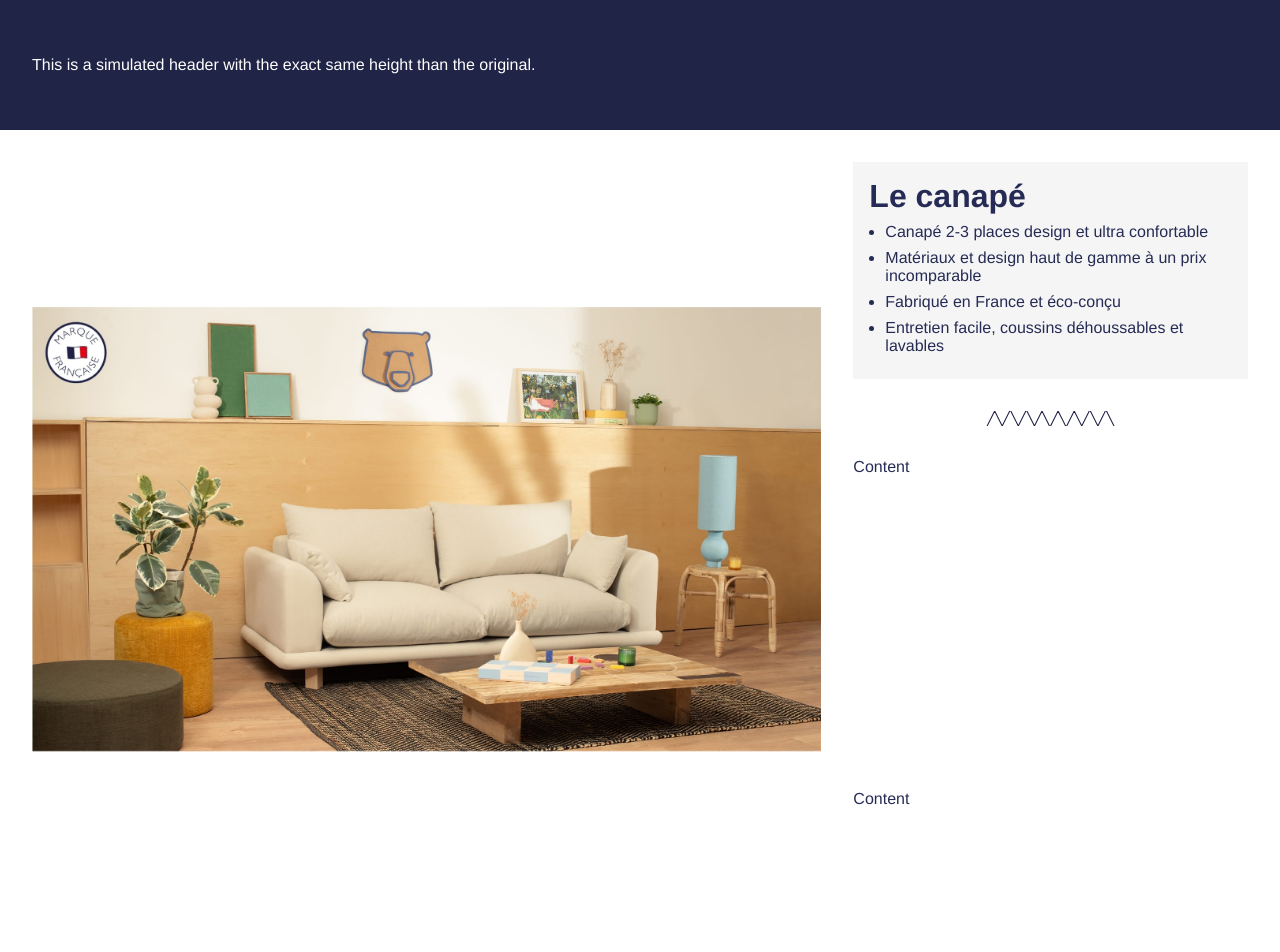
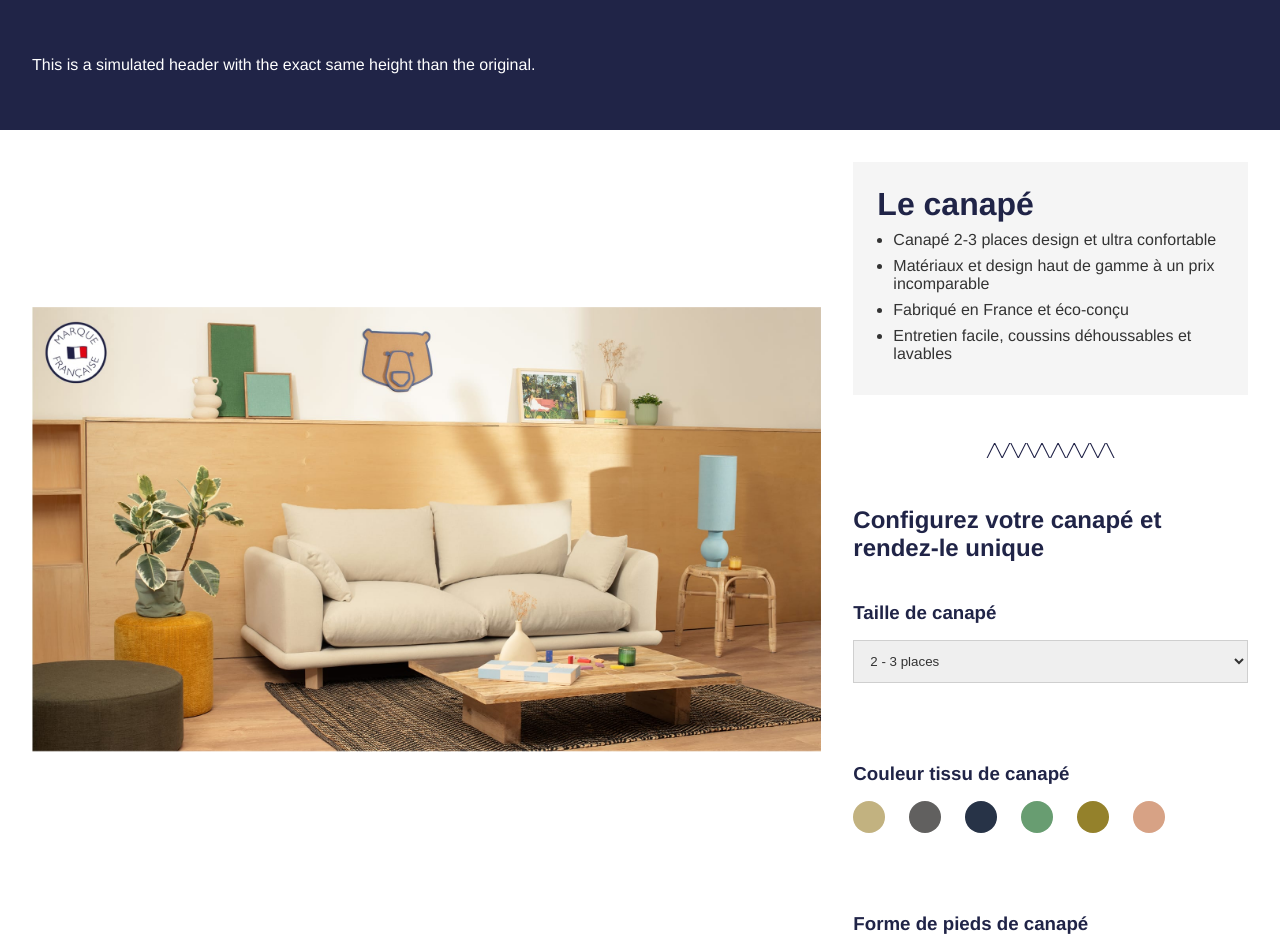
Before and after one commit to ephalys/tediber-test, a Vue app: page / in a window 1280 px wide. Shown: the top 952 px of the page. Built offline with nearby package versions, Linux system fonts and the light colour scheme.

Commit message:
feat: add Pinia, configurator & fix margin

```diff
--- a/package.json
+++ b/package.json
@@ -9,7 +9,8 @@
   },
   "dependencies": {
     "core-js": "^3.8.3",
-    "vue": "^2.6.14"
+    "vue": "^2.7.14",
+    "pinia": "^2.0.33"
   },
   "devDependencies": {
     "@babel/core": "^7.12.16",
@@ -24,6 +25,6 @@
     "prettier": "^2.4.1",
     "sass": "^1.32.7",
     "sass-loader": "^12.6.0",
-    "vue-template-compiler": "^2.6.14"
+    "vue-template-compiler": "^2.7.14"
   }
 }
--- a/src/App.vue
+++ b/src/App.vue
@@ -33,6 +33,6 @@ export default {
   font-family: Avenir, Helvetica, Arial, sans-serif;
   -webkit-font-smoothing: antialiased;
   -moz-osx-font-smoothing: grayscale;
-  color: $primary-light;
+  color: $dark-grey;
 }
 </style>
--- a/src/assets/scss/variables.scss
+++ b/src/assets/scss/variables.scss
@@ -1,3 +1,5 @@
 $primary: #202447;
 $primary-light: #262b55;
+$dark-grey: #333;
 $light-grey: #f5f5f5;
+$grey: #cfcfcf;
--- /dev/null
+++ b/src/components/BaseSelect.vue
@@ -0,0 +1,30 @@
+<template>
+  <select name="dimensions" class="base-select">
+    <option
+      v-for="(option, index) in options"
+      :value="option.value"
+      :key="index"
+    >
+      {{ option.value }}
+    </option>
+  </select>
+</template>
+
+<script>
+export default {
+  name: "BaseSelect",
+  props: {
+    options: Array,
+    name: String,
+  },
+};
+</script>
+
+<style lang="scss" scoped>
+.base-select {
+  width: 100%;
+  padding: 0.75rem;
+  border: 1px solid $grey;
+  color: $dark-grey;
+}
+</style>
--- /dev/null
+++ b/src/components/ColorSelector.vue
@@ -0,0 +1,106 @@
+<template>
+  <div class="color-selector">
+    <div
+      class="color-selector-item"
+      v-for="(option, index) in options"
+      :key="index"
+      :class="{ active: isOptionActive(option) }"
+      :style="getBackgroundFromCode(option.code)"
+      @mouseover="handleHover(option.value)"
+      @mouseout="handleMouseOut"
+      @click="handleClick(option.value)"
+    ></div>
+  </div>
+</template>
+
+<script>
+const COLORS = [
+  { code: "sofa-simple-color_ECRU", value: "#C2B280" },
+  { code: "sofa-simple-color_GRIS", value: "#61605f" },
+  { code: "sofa-simple-color_BLEU", value: "#273347" },
+  { code: "sofa-simple-color_VERT", value: "#689d71" },
+  { code: "sofa-simple-color_KAKI", value: "#94812b" },
+  { code: "sofa-simple-color_TERRACOTTA", value: "#d7a285" },
+  {
+    code: "sofa-simple-feet-color_CLAIR",
+    value: `url(${require("@/assets/img/sofa-simple-feet-color_CLAIR.png")}) center`,
+  },
+  {
+    code: "sofa-simple-feet-color_FONCE",
+    value: `url(${require("@/assets/img/sofa-simple-feet-color_FONCE.png")}) center`,
+  },
+];
+
+export default {
+  name: "ColorSelector",
+  props: {
+    options: Array,
+  },
+  data() {
+    return {
+      hoverColor: null,
+      selectedColor: null,
+      colors: COLORS,
+    };
+  },
+  watch: {
+    selectedColor(newVal) {
+      this.$emit("updateModifierTitle", newVal);
+    },
+    hoverColor(newVal) {
+      if (!newVal && this.selectedColor) {
+        this.$emit("updateModifierTitle", this.selectedColor);
+      } else {
+        this.$emit("updateModifierTitle", newVal);
+      }
+    },
+  },
+  methods: {
+    isOptionActive(option) {
+      return option.value === this.selectedColor;
+    },
+    handleHover(optionValue) {
+      this.hoverColor = optionValue;
+    },
+    handleClick(optionValue) {
+      this.selectedColor = optionValue;
+    },
+    handleMouseOut() {
+      this.hoverColor = null;
+    },
+    getBackgroundFromCode(code) {
+      const color = this.colors.find((c) => c.code === code);
+      return {
+        background: color?.value,
+      };
+    },
+  },
+};
+</script>
+
+<style lang="scss" scoped>
+.color-selector {
+  display: flex;
+  flex-wrap: wrap;
+  gap: 1.5rem;
+  margin-top: 1rem;
+
+  &-item {
+    width: 32px;
+    height: 32px;
+    border-radius: 50%;
+    border: 1px solid transparent;
+    cursor: pointer;
+    transition: border 0.2s;
+    z-index: 2;
+
+    &.active {
+      border: 1px solid $primary;
+    }
+
+    &:hover:not(.active) {
+      border: 1px solid $grey;
+    }
+  }
+}
+</style>
--- a/src/components/SelectorContent.vue
+++ b/src/components/SelectorContent.vue
@@ -2,9 +2,7 @@
   <div v-if="productData" class="selector-content">
     <SelectorContentHeading :product-name="productData.name" />
     <SelectorContentSeparator />
-    <div>Content</div>
-    <div>Content</div>
-    <div>Content</div>
+    <SelectorContentConfigurator />
   </div>
   <TheLoader v-else />
 </template>
@@ -12,30 +10,26 @@
 <script>
 import SelectorContentHeading from "@/components/SelectorContentHeading.vue";
 import SelectorContentSeparator from "@/components/SelectorContentSeparator.vue";
+import SelectorContentConfigurator from "@/components/SelectorContentConfigurator.vue";
 import TheLoader from "@/components/TheLoader.vue";
+
+import { useProductStore } from "@/stores/useProductStore";
+import { mapStores, mapState } from "pinia";
 
 export default {
   name: "SelectorContent",
   components: {
     SelectorContentHeading,
     SelectorContentSeparator,
+    SelectorContentConfigurator,
     TheLoader,
   },
-  data() {
-    return {
-      productData: null,
-    };
+  computed: {
+    ...mapStores(useProductStore),
+    ...mapState(useProductStore, ["productData"]),
   },
   mounted() {
-    fetch("/api.json")
-      .then((res) => {
-        if (!res.ok) {
-          throw new Error("Network response was not ok");
-        }
-        return res.json();
-      })
-      .then((data) => (this.productData = data))
-      .catch((error) => console.error("Fetch error:", error));
+    this.productStore.getProductData();
   },
 };
 </script>
@@ -44,10 +38,6 @@ export default {
 .selector-content {
   display: flex;
   flex-direction: column;
-  gap: 2rem;
-
-  > div:not(.selector-content-heading):not(.selector-content-separator) {
-    height: 300px;
-  }
+  gap: 3rem;
 }
 </style>
--- /dev/null
+++ b/src/components/SelectorContentConfigurator.vue
@@ -0,0 +1,45 @@
+<template>
+  <div class="selector-content-configurator">
+    <h2>Configurez votre canapé et rendez-le unique</h2>
+    <div class="selector-content-configurator-steps">
+      <SelectorContentConfiguratorStep
+        v-for="(step, index) in steps"
+        :step="step"
+        :key="index"
+      />
+    </div>
+  </div>
+</template>
+
+<script>
+import SelectorContentConfiguratorStep from "@/components/SelectorContentConfiguratorStep.vue";
+import { useProductStore } from "@/stores/useProductStore";
+import { mapStores, mapState } from "pinia";
+
+export default {
+  name: "SelectorContentConfigurator",
+  components: { SelectorContentConfiguratorStep },
+  computed: {
+    ...mapStores(useProductStore),
+    ...mapState(useProductStore, ["productData", "steps"]),
+    stepsLength() {
+      return this.steps.length;
+    },
+  },
+};
+</script>
+
+<style lang="scss" scoped>
+.selector-content-configurator {
+  h2 {
+    color: $primary;
+    margin-bottom: 2.5rem;
+  }
+
+  &-steps {
+    display: flex;
+    flex-direction: column;
+    gap: 5rem;
+  }
+}
+</style>
--- /dev/null
+++ b/src/components/SelectorContentConfiguratorStep.vue
@@ -0,0 +1,76 @@
+<template>
+  <div class="selector-content-configurator-step">
+    <SelectorContentConfiguratorStepTitle
+      :title="stepName"
+      :titleModifier="titleModifier"
+    />
+    <component
+      :is="currentStepComponent"
+      :options="stepOptions"
+      @updateModifierTitle="handleModifier"
+    />
+  </div>
+</template>
+
+<script>
+import BaseSelect from "@/components/BaseSelect.vue";
+import ColorSelector from "@/components/ColorSelector.vue";
+import SelectorContentConfiguratorStepTitle from "@/components/SelectorContentConfiguratorStepTitle.vue";
+import { useProductStore } from "@/stores/useProductStore";
+import { mapStores, mapState } from "pinia";
+
+export default {
+  components: {
+    BaseSelect,
+    ColorSelector,
+    SelectorContentConfiguratorStepTitle,
+  },
+  name: "SelectorContentConfiguratorStep",
+  props: {
+    step: Object,
+  },
+  data() {
+    return {
+      titleModifier: null,
+    };
+  },
+  computed: {
+    ...mapStores(useProductStore),
+    ...mapState(useProductStore, ["productData", "options"]),
+    stepName() {
+      return this.step.name;
+    },
+    stepCode() {
+      return this.step.code;
+    },
+    stepOptions() {
+      return this.step.values;
+    },
+    currentStepComponent() {
+      switch (this.stepCode) {
+        case "sofa-simple-size":
+          return "BaseSelect";
+        case "sofa-simple-color":
+        case "sofa-simple-feet-color":
+          return "ColorSelector";
+        default:
+          return null;
+      }
+    },
+  },
+  methods: {
+    handleModifier(value) {
+      this.titleModifier = value;
+    },
+  },
+};
+</script>
+
+<style lang="scss" scoped>
+.selector-content-configurator-step {
+  h3 {
+    color: $primary;
+    margin-bottom: 1rem;
+  }
+}
+</style>
--- /dev/null
+++ b/src/components/SelectorContentConfiguratorStepTitle.vue
@@ -0,0 +1,24 @@
+<template>
+  <h3>{{ title }}<span class="title-modifier" v-html="modifierSpan"></span></h3>
+</template>
+
+<script>
+export default {
+  name: "SelectorContentConfiguratorStepTitle",
+  props: {
+    title: String,
+    titleModifier: String,
+  },
+  computed: {
+    modifierSpan() {
+      return this.titleModifier ? ` - ${this.titleModifier}` : "";
+    },
+  },
+};
+</script>
+
+<style lang="scss" scoped>
+.title-modifier {
+  color: $grey;
+}
+</style>
--- a/src/components/SelectorContentHeading.vue
+++ b/src/components/SelectorContentHeading.vue
@@ -22,10 +22,11 @@ export default {
 
 <style lang="scss" scoped>
 .selector-content-heading {
-  padding: 1rem;
+  padding: 1.5rem;
   background-color: $light-grey;
   .product {
     &-name {
+      color: $primary;
       font-size: 2rem;
       margin-bottom: 0.5rem;
     }
--- a/src/main.js
+++ b/src/main.js
@@ -1,8 +1,12 @@
 import Vue from "vue";
+import { createPinia, PiniaVuePlugin } from "pinia";
 import App from "./App.vue";
 
 Vue.config.productionTip = false;
+Vue.use(PiniaVuePlugin);
+const pinia = createPinia();
 
 new Vue({
   render: (h) => h(App),
+  pinia,
 }).$mount("#app");
--- /dev/null
+++ b/src/stores/useProductStore.js
@@ -0,0 +1,23 @@
+import { defineStore } from "pinia";
+
+export const useProductStore = defineStore("product", {
+  state: () => ({
+    productData: {},
+  }),
+  getters: {
+    steps() {
+      return this.productData?.options;
+    },
+  },
+  actions: {
+    getProductData() {
+      fetch("/api.json")
+        .then((res) => res.json())
+        .then((data) => (this.productData = data))
+        .catch((error) => console.error("Fetch error:", error));
+    },
+    getStepOptions(code) {
+      return this.productData.options.find((option) => option.code === code);
+    },
+  },
+});
```
Also changed, not shown: 1 other file (tests, documents, lock files or other folders).
